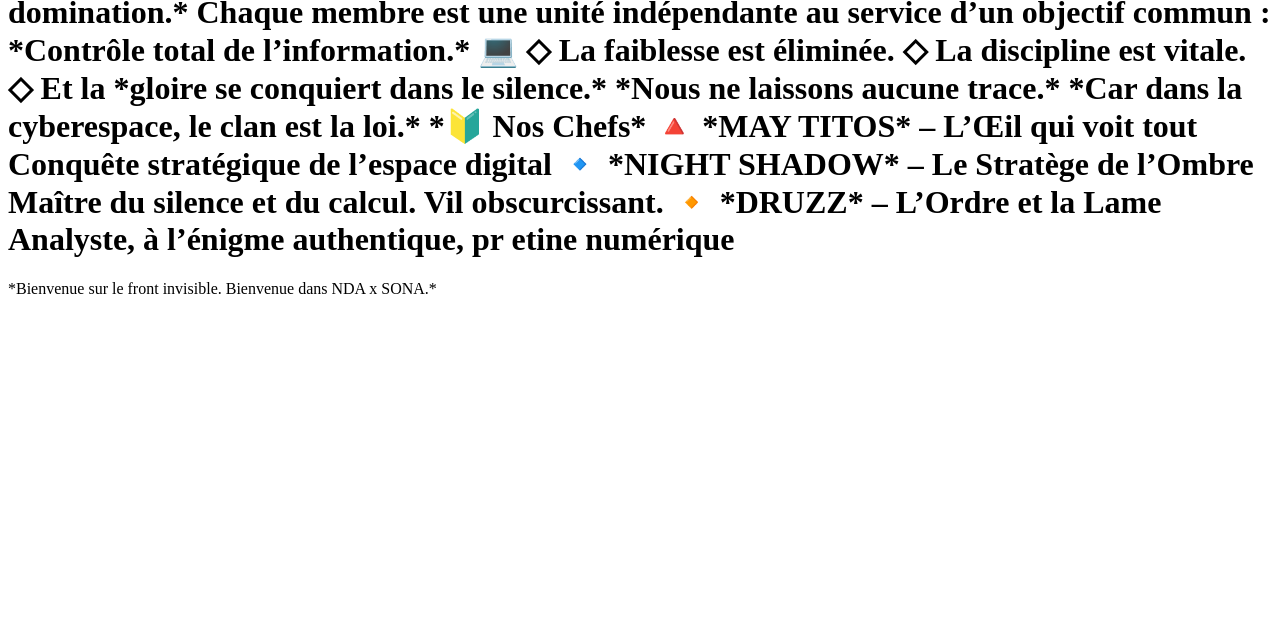
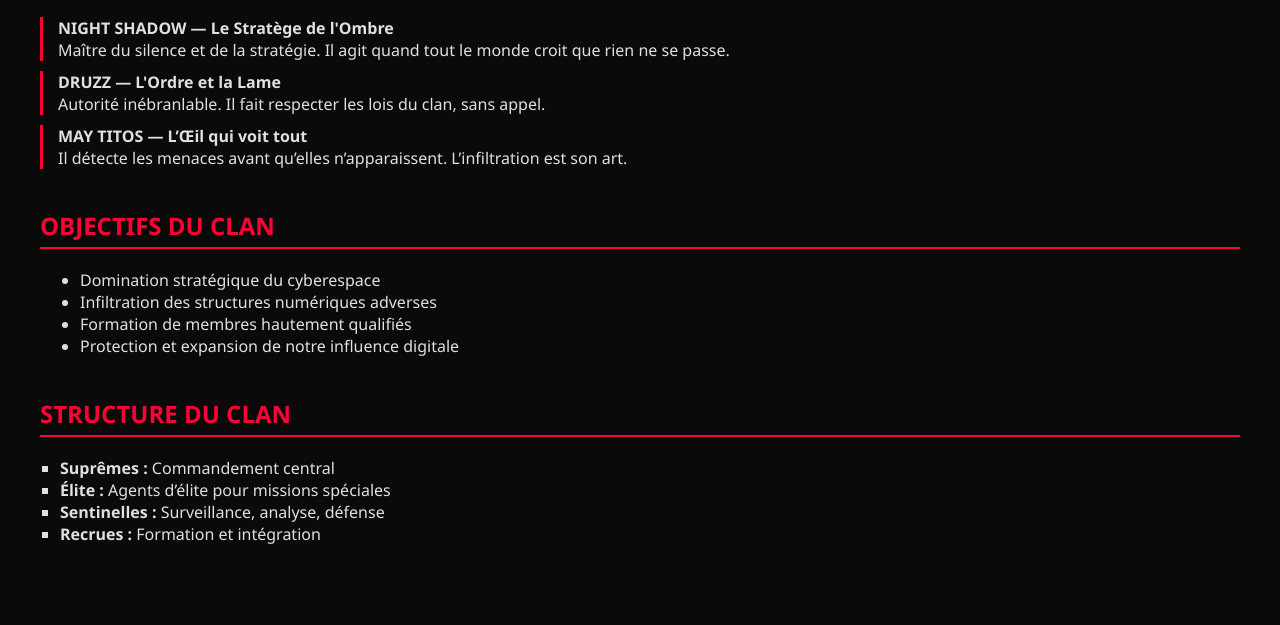
Before and after one commit to thompsontcholvens-beep/NDAxSONA-family-, a plain HTML site: page index.html in a window 1280 px wide. Shown: the part 176-801 px from the top of the page. Drawn offline with Linux system fonts and the light colour scheme.

Commit message:
Update index.html

```diff
--- a/index.html
+++ b/index.html
@@ -1,39 +1,74 @@
 <!DOCTYPE html>
 <html lang="fr">
 <head>
-    <meta charset="UTF-8">
-    <meta name="viewport" content="width=device-width, initial-scale=1.0">
-    <link rel="stylesheet" href="assets/css/style.css">
-    <title>🧟⃝𝄞𝐅𝐀𝐌𝐈𝐋𝐘🍷𝐍𝐃𝐀 𝐗 𝐒𝐎𝐍𝐀🩸⚜️̥⃟𒁂🧟⃝≛⃝∰🩸 - Accueil</title>
+  <meta charset="UTF-8">
+  <title>NDA x SONA - Présentation</title>
+  <style>
+    body {
+      background-color: #0a0a0a;
+      color: #e0e0e0;
+      font-family: "Segoe UI", sans-serif;
+      margin: 0;
+      padding: 40px;
+    }
+    h1, h2 {
+      color: #ff0033;
+      text-transform: uppercase;
+      border-bottom: 2px solid #ff0033;
+      padding-bottom: 5px;
+    }
+    .section {
+      margin-bottom: 40px;
+    }
+    .leader {
+      margin: 10px 0;
+      padding-left: 15px;
+      border-left: 3px solid #ff0033;
+    }
+    .structure ul {
+      list-style-type: square;
+      padding-left: 20px;
+    }
+  </style>
 </head>
 <body>
-    <h1> *⚠️ NDA x SONA — Domination Silencieuse du Réseau*
 
-*NDA x SONA* n’est pas un simple groupe. C’est une entité numérique, une force d’élite cybernétique née des lignes de code et nourrie par le chaos du réseau.
+  <h1>Présentation du Clan NDA x SONA</h1>
 
-Nous opérons dans l’ombre, là où les systèmes tremblent et où les pare-feux se consument.
-Notre mission : *infiltration, exécution, domination.*
+  <div class="section">
+    <h2>Nos Chefs</h2>
+    <div class="leader">
+      <strong>NIGHT SHADOW — Le Stratège de l'Ombre</strong><br>
+      Maître du silence et de la stratégie. Il agit quand tout le monde croit que rien ne se passe.
+    </div>
+    <div class="leader">
+      <strong>DRUZZ — L'Ordre et la Lame</strong><br>
+      Autorité inébranlable. Il fait respecter les lois du clan, sans appel.
+    </div><div class="leader">
+      <strong>MAY TITOS — L’Œil qui voit tout</strong><br>
+      Il détecte les menaces avant qu’elles n’apparaissent. L’infiltration est son art.
+    </div>
+  </div>
 
-Chaque membre est une unité indépendante au service d’un objectif commun : *Contrôle total de l’information.*
+  <div class="section">
+    <h2>Objectifs du Clan</h2>
+    <ul>
+      <li>Domination stratégique du cyberespace</li>
+      <li>Infiltration des structures numériques adverses</li>
+      <li>Formation de membres hautement qualifiés</li>
+      <li>Protection et expansion de notre influence digitale</li>
+    </ul>
+  </div>
 
-💻 ◇ La faiblesse est éliminée.
- ◇ La discipline est vitale.
- ◇ Et la *gloire se conquiert dans le silence.*
+  <div class="section structure">
+    <h2>Structure du Clan</h2>
+    <ul>
+      <li><strong>Suprêmes :</strong> Commandement central</li>
+      <li><strong>Élite :</strong> Agents d’élite pour missions spéciales</li>
+      <li><strong>Sentinelles :</strong> Surveillance, analyse, défense</li>
+      <li><strong>Recrues :</strong> Formation et intégration</li>
+    </ul>
+  </div>
 
-*Nous ne laissons aucune trace.*
-*Car dans la cyberespace, le clan est la loi.*
-
-
-*🔰 Nos Chefs*
-
-🔺 *MAY TITOS* – L’Œil qui voit tout
- Conquête stratégique de l’espace digital
-
-🔹 *NIGHT SHADOW* – Le Stratège de l’Ombre
- Maître du silence et du calcul. Vil obscurcissant.
-
-🔸 *DRUZZ* – L’Ordre et la Lame
- Analyste, à l’énigme authentique, pr etine numérique </h1>
-    <p> *Bienvenue sur le front invisible. Bienvenue dans NDA x SONA.* </p>
 </body>
 </html>
```
